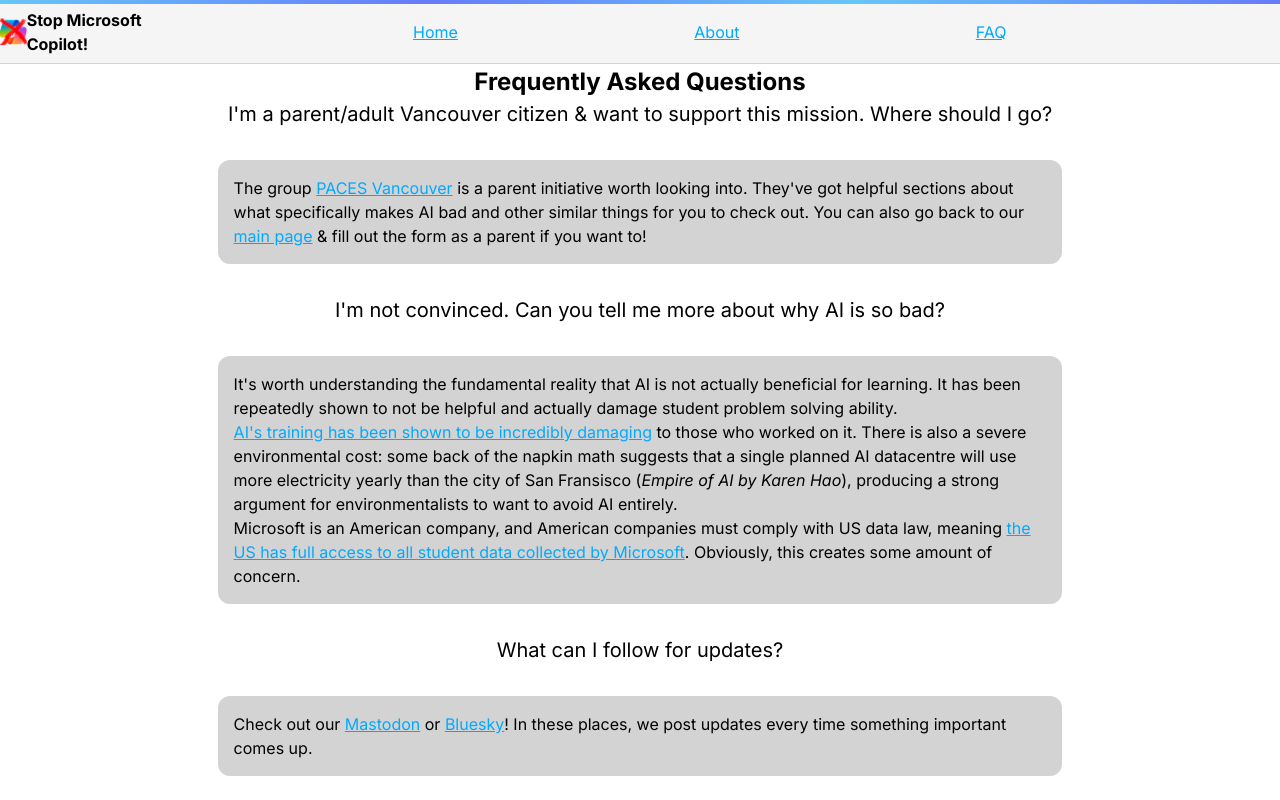
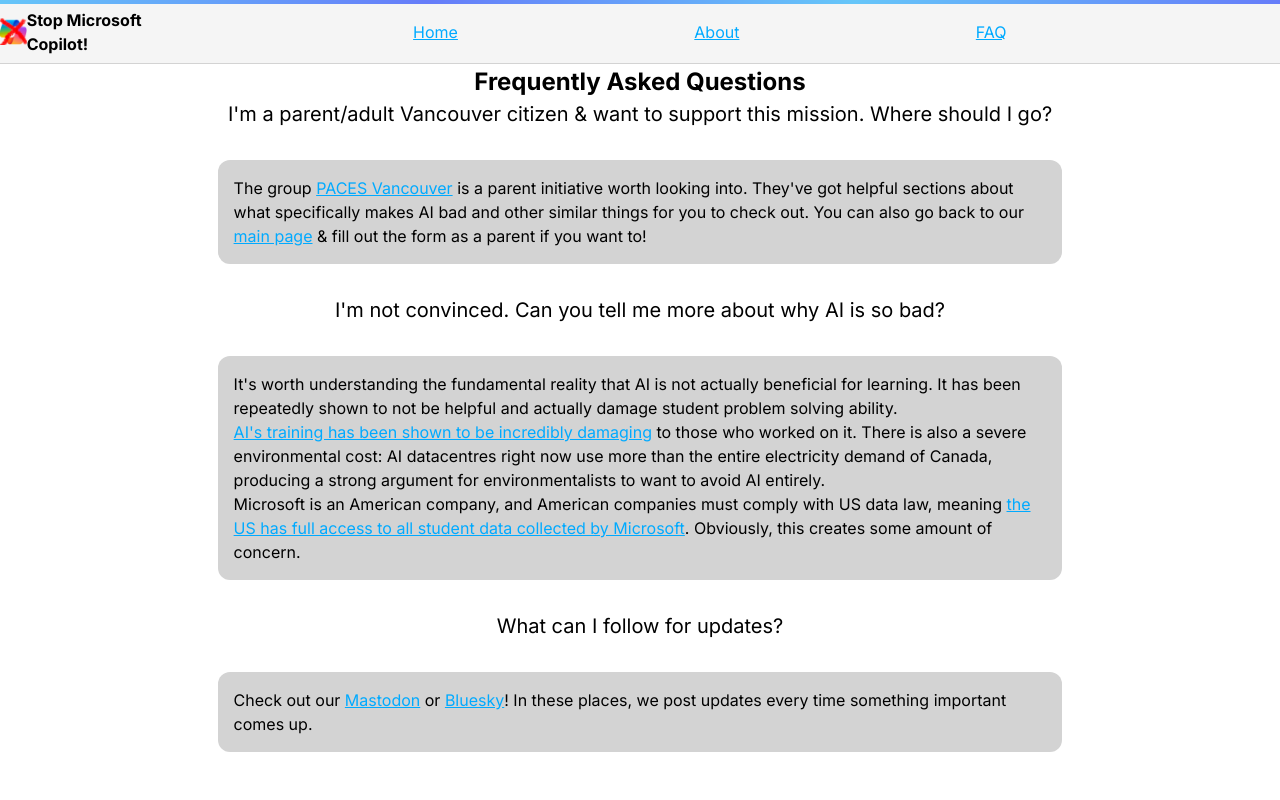
Before and after one commit to Henry-VI/stop-using-copilot, a SvelteKit app: page /faq in a window 1280 px wide. Shown: the top 800 px of the page. Built offline with nearby package versions, Linux system fonts and the light colour scheme; some icons are missing.

Commit message:
update faq

```diff
--- a/src/routes/faq/+page.svelte
+++ b/src/routes/faq/+page.svelte
@@ -11,7 +11,7 @@
 </div>
 <blockquote>
 It's worth understanding the fundamental reality that AI is not actually beneficial for learning. It has been repeatedly shown to not be helpful and actually damage student problem solving ability.<br>
-<a href="http://archive.today/LjPyo" target="_blank">AI's training has been shown to be incredibly damaging</a> to those who worked on it. There is also a severe environmental cost: some back of the napkin math suggests that a single planned AI datacentre will use more electricity yearly than the city of San Fransisco (<em>Empire of AI by Karen Hao</em>), producing a strong argument for environmentalists to want to avoid AI entirely.<br>
+<a href="http://archive.today/LjPyo" target="_blank">AI's training has been shown to be incredibly damaging</a> to those who worked on it. There is also a severe environmental cost: AI datacentres right now use more than the entire electricity demand of Canada, producing a strong argument for environmentalists to want to avoid AI entirely.<br>
 Microsoft is an American company, and American companies must comply with US data law, meaning <a href="https://www.digitaljournal.com/tech-science/microsoft-says-u-s-law-takes-precedence-over-canadian-data-sovereignty/article" target="_blank">the US has full access to all student data collected by Microsoft</a>. Obviously, this creates some amount of concern.
 </blockquote>
 <div class="text-xl text-center">
```
